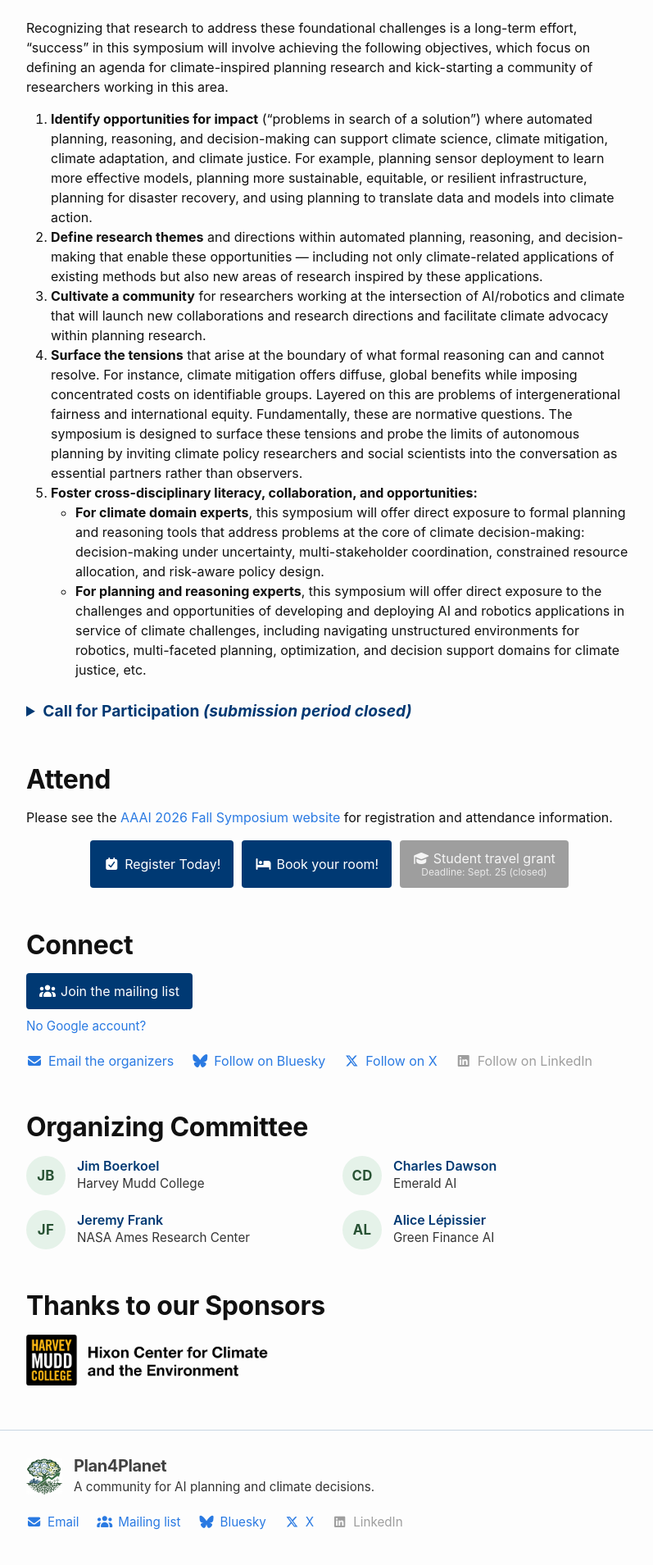
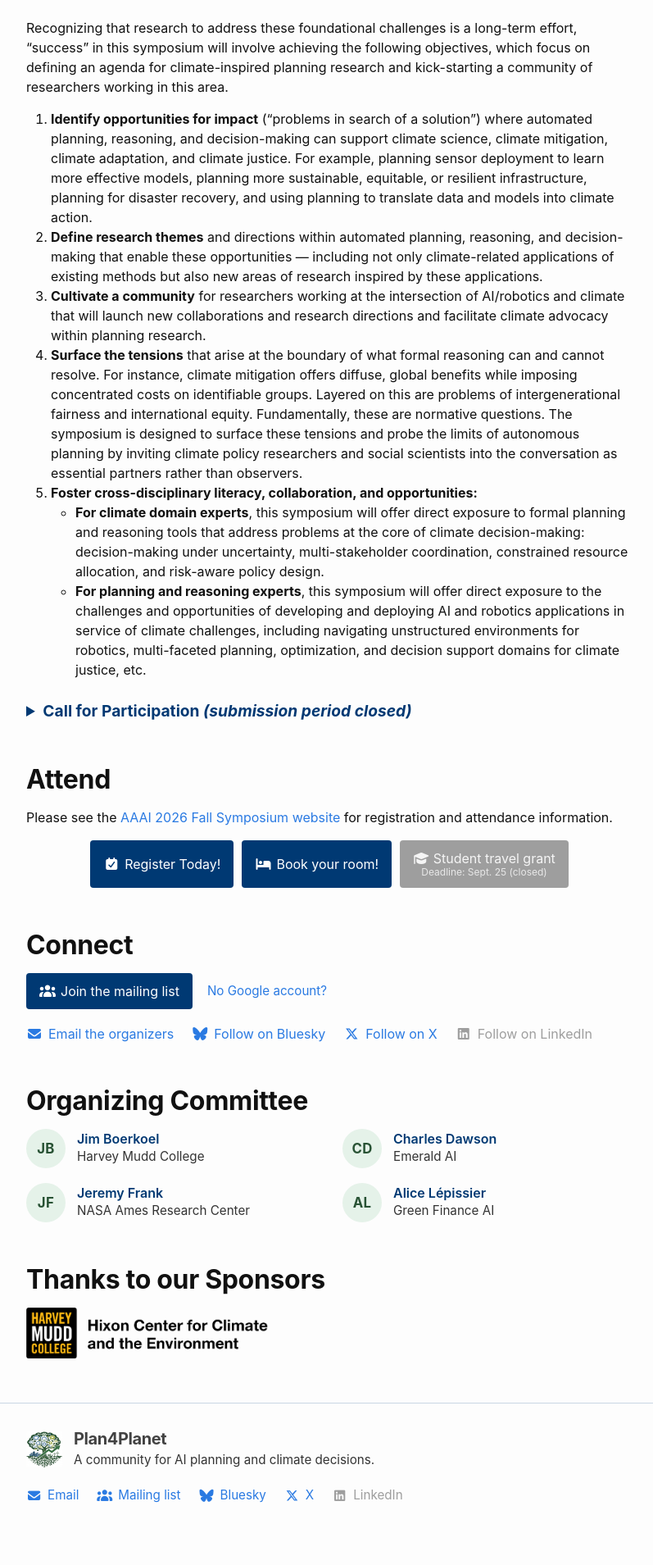
Before and after one commit to plan4planet/plan4planet.github.io, a Jekyll site: the page built from index.md, in a window 1280 px wide. Shown: the part 1649-3558 px from the top of the page at 82% size, without its empty margins (238-1035 px from the left). Built offline with Jekyll 4.4.1, drawn with Linux system fonts in a browser that asks for light colours; nearby versions of some CDN libraries; after the commit the page ends 3525 px from its top, so only the background shows below that.

Commit message:
feat: No Google account? sits beside the mailing-list button
Wrapping flex row, so it drops under the button on narrow screens. Once opened, the answer takes its own line.

```diff
--- a/_includes/channel-buttons.html
+++ b/_includes/channel-buttons.html
@@ -4,6 +4,7 @@ links, the same treatment as the footer. A pending channel shows greyed out with
 {%- endcomment -%}
 <div class="connect">
   {%- for c in site.data.channels %}{% if c.primary %}
+  <div class="connect-primary">
     <a class="btn btn-brand" href="{{ c.url }}"{% unless c.url contains 'mailto:' %} target="_blank" rel="noopener noreferrer"{% endunless %}><i class="{{ c.icon }}" aria-hidden="true"></i> {{ c.name }}</a>
     {%- if c.fallback_email %}
     <details class="connect-note">
@@ -11,6 +12,7 @@ links, the same treatment as the footer. A pending channel shows greyed out with
       <p>Send a blank email to <a href="mailto:{{ c.fallback_email }}">{{ c.fallback_email }}</a> and you will be added to the list.</p>
     </details>
     {%- endif %}
+  </div>
   {%- endif %}{% endfor %}
   <ul class="connect-channels" aria-label="Other ways to reach us">
     {%- for c in site.data.channels %}{% unless c.primary %}
--- a/_sass/components/_connect.scss
+++ b/_sass/components/_connect.scss
@@ -11,10 +11,23 @@
 
 // The Google Groups fallback, folded away under the button. A disclosure rather than a tooltip:
 // it works on touch screens and with a keyboard, and the answer stays on the page once opened.
+.connect-primary {
+  display: flex;
+  flex-wrap: wrap;
+  align-items: center;
+  gap: 10px 18px;
+  margin-bottom: 18px;
+}
+
 .connect-note {
-  margin: 10px 0 18px;
+  margin: 0;
   color: var(--color-ink-soft);
   font-size: 0.95rem;
+}
+
+// Once opened, the answer takes its own line under the button rather than squeezing beside it.
+.connect-note[open] {
+  flex-basis: 100%;
 }
 
 .connect-note summary {
```
Lines whose indentation alone changed are shown as unchanged.
